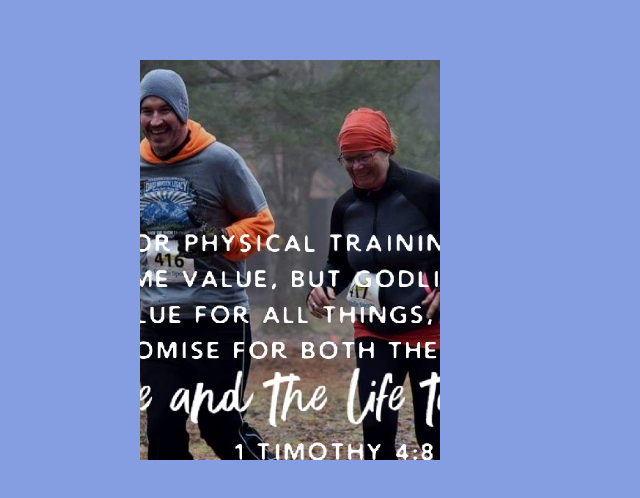
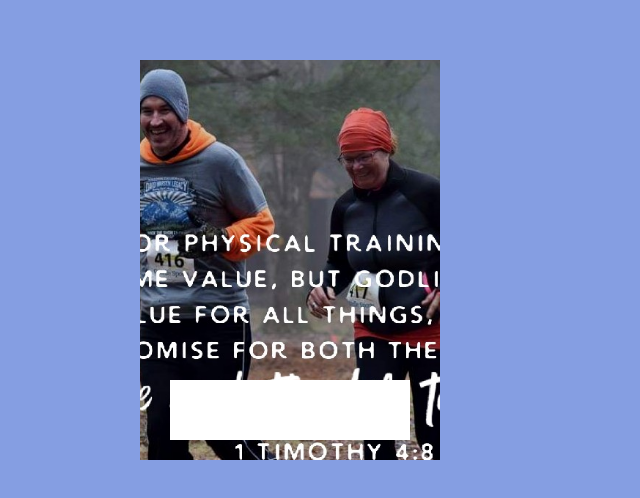
Before and after one commit to Ramona-Saintandre/2019-timeline-reflection, a plain HTML site: page popupbox/index.html in a window 1280 px wide. Shown: the part 140-638 px from the top of the page, without its empty margins (0-640 px from the left). Drawn offline with Linux system fonts and the light colour scheme.

Commit message:
created content box and hover

```diff
--- a/popupbox/style.css
+++ b/popupbox/style.css
@@ -39,3 +39,28 @@ body{
  object-fit: cover;
  transition: 0.5s;
 }
+
+.box:hover .imgBox img {
+    opacity:0;
+
+}
+.box .content{
+position: absolute;
+bottom: 20px;
+left: 10%;
+width: 80%;
+height: 60px;
+background: #fff;
+transition: 0.5s;
+overflow:hidden;
+padding: 15px;
+box-sizing: border-box;
+}
+
+.box:hover .content{
+    height: 100%;
+    width: 100%;
+    bottom: 0;
+    left: 0;
+
+}
```
